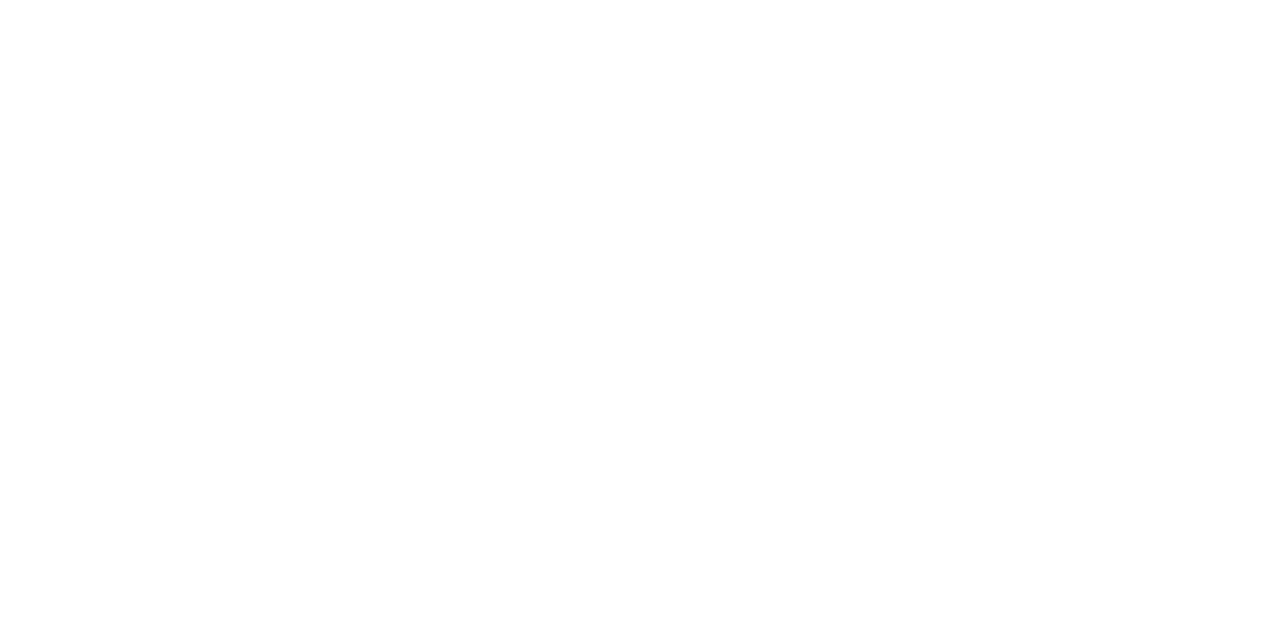
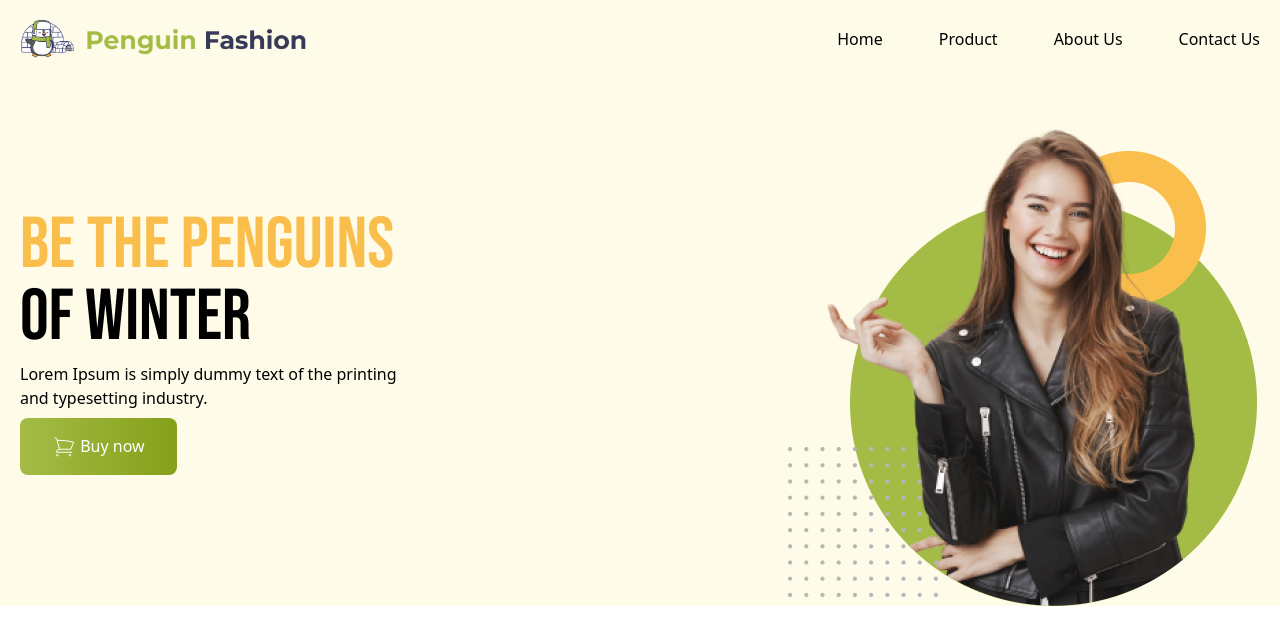
Before and after one commit to najrulislam38/penguin-fashion-with-tailwindcss, a plain HTML site: page index.html in a window 1280 px wide. Drawn offline with nearby package versions, Linux system fonts and the light colour scheme.

Commit message:
I have made header section and provied tailwidcss class within it

```diff
--- a/index.html
+++ b/index.html
@@ -4,10 +4,55 @@
     <meta charset="UTF-8">
     <meta name="viewport" content="width=device-width, initial-scale=1.0">
     <title>Penguin Fashion</title>
+    <!-- google bebas neue and robot fonts -->
+    <link rel="preconnect" href="https://fonts.googleapis.com">
+    <link rel="preconnect" href="https://fonts.gstatic.com" crossorigin>
+    <link href="https://fonts.googleapis.com/css2?family=Bebas+Neue&family=Roboto:wght@400;500;700;900&display=swap" rel="stylesheet">
     <script src="https://cdn.tailwindcss.com"></script>
+    <style>
+        .font-bebas{
+            font-family: 'Bebas Neue', sans-serif;
+        }
+        .font-robot{
+            font-family: 'Roboto', sans-serif;
+        }
+    </style>
 </head>
 <body>
-    <header></header>
+    <!-- header section -->
+    <header class="bg-yellow-50">
+        <!-- navbar section -->
+        <div class="container max-w-7xl mx-auto px-5">
+            <nav class="py-5 gap-5 flex flex-col  md:flex-row justify-between items-center">
+                <div class="brand-area w-72">
+                    <img src="icons/logo.png" alt="">
+                </div>
+                <ul class="flex list-none gap-14">
+                    <li><a href="">Home</a></li>
+                    <li><a href="">Product</a></li>
+                    <li><a href="">About Us</a></li>
+                    <li><a href="">Contact Us</a></li>
+                </ul>
+            </nav>
+            <!-- banner section -->
+            <div class="banner-section space-y-10 flex flex-col  md:flex-row justify-between items-center">
+                <div class="banner-content">
+                    <h1 class="text-7xl font-bebas "><span class="text-[#FABE4C]">Be the Penguins</span><br>of Winter</h1>
+                    <p class="max-w-sm my-2 font-roboto ">Lorem Ipsum is simply dummy text of the printing
+                        and typesetting industry.</p>
+                    <button class="font-medium py-4 px-8 bg-gradient-to-r from-[#A4BC46] to-[#85A019] rounded-lg text-white fon">
+                        <svg xmlns="http://www.w3.org/2000/svg" fill="none" viewBox="0 0 24 24" strokeWidth={1.5} stroke="currentColor" class="w-6 h-6 inline">
+                            <path strokeLinecap="round" strokeLinejoin="round" d="M2.25 3h1.386c.51 0 .955.343 1.087.835l.383 1.437M7.5 14.25a3 3 0 00-3 3h15.75m-12.75-3h11.218c1.121-2.3 2.1-4.684 2.924-7.138a60.114 60.114 0 00-16.536-1.84M7.5 14.25L5.106 5.272M6 20.25a.75.75 0 11-1.5 0 .75.75 0 011.5 0zm12.75 0a.75.75 0 11-1.5 0 .75.75 0 011.5 0z" class="inline" />
+                            </svg>
+                        Buy now
+                    </button>
+                </div>
+                <div class="banner-image">
+                    <img src="images/model.png" alt="">
+                </div>
+            </div>
+        </div>
+    </header>
     <main></main>
     <footer></footer>
 </body>
```
